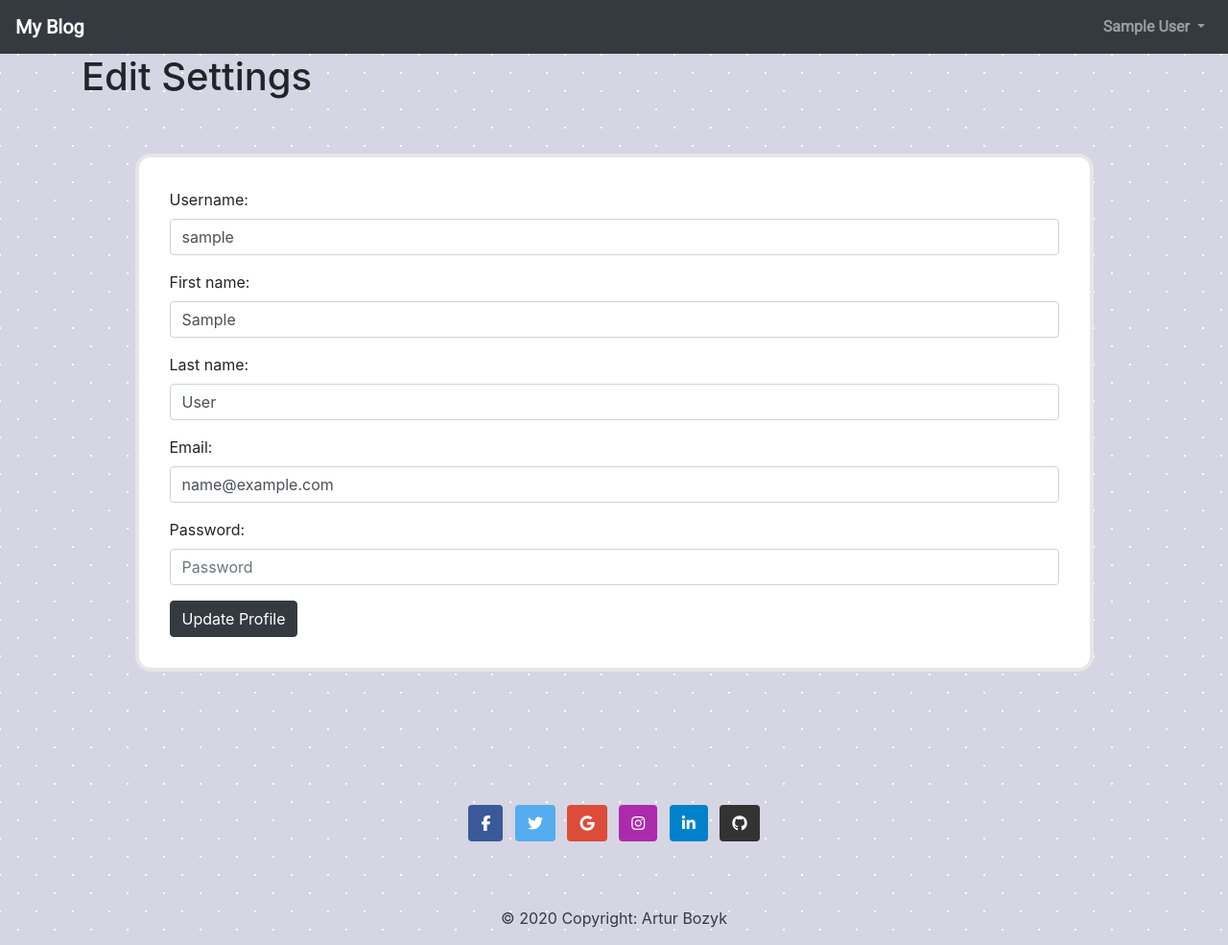
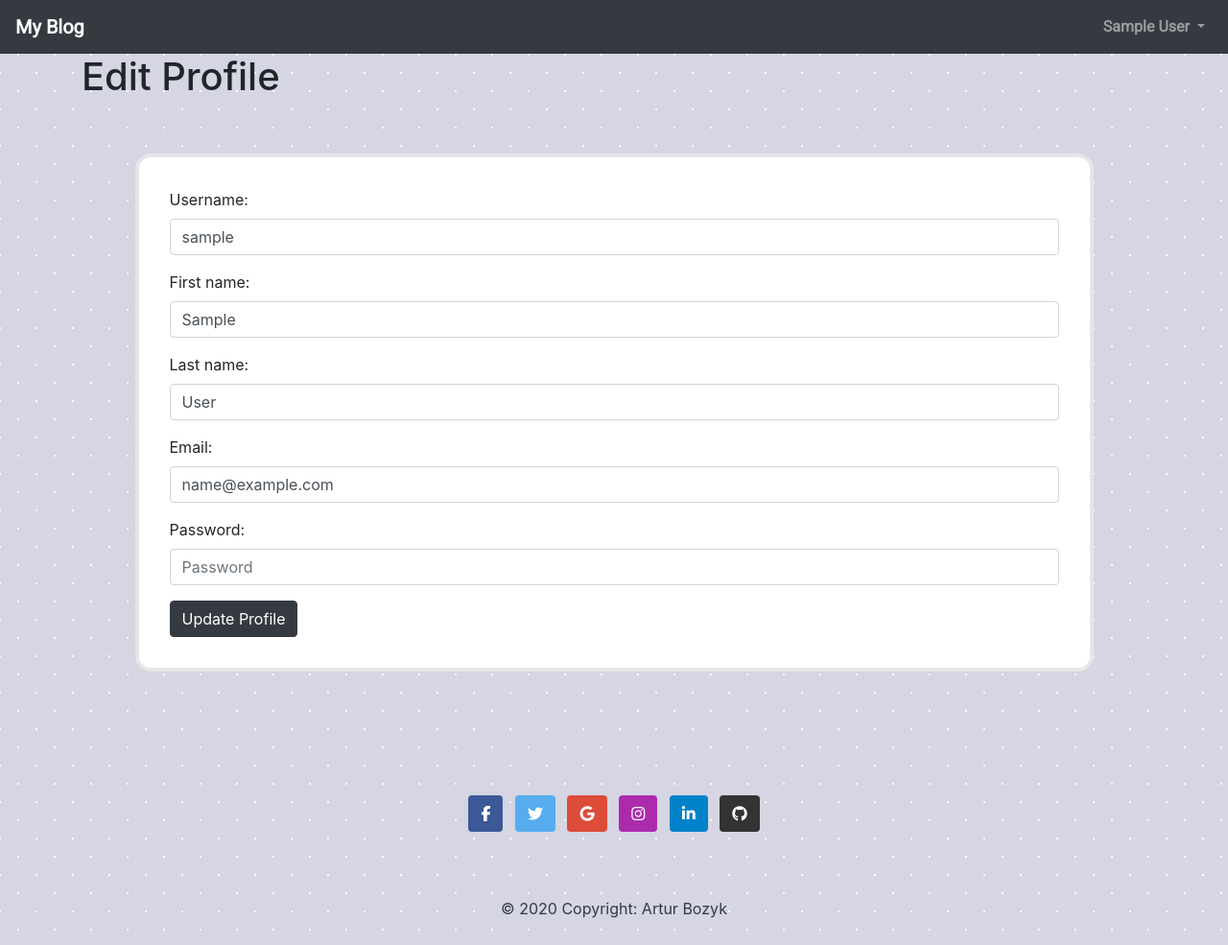
Before and after one commit to Archie9010/Blog, a Django app: page /members/edit_profile/ in a window 1280 px wide. Shown: the whole page at 96% size. Run offline with Django 3.2, Linux system fonts and the light colour scheme; the visitor is signed in with stand-in values (Sample User, id 1); some libraries are stand-ins or nearby versions.

Commit message:
add stytle to edit profile form and add css  box shadow to landin page container

```diff
--- a/blog/static/css/style.css
+++ b/blog/static/css/style.css
@@ -13,13 +13,15 @@ html>body {
   background-size: 38px 38px;
   background-position: 0 0,19px 19px;
   position: relative;
-  height: 100%;
+  min-height: 100vh;
+  margin: 0;
+  padding: 0;
+  min-height: 100vh;
+  display: flex;
+  flex-direction: column;
   }
 
-
-h1 {
-  position: relative;
-}
+/* Navbar */
 
 .nav-font {
     font-family: 'Roboto', cursive;
@@ -30,7 +32,14 @@ h1 {
 .image-container {
   position: relative;
 }
+
+.image-container-body {
+  opacity: 0.3;
+}
+
 .image-container:hover {
+  color: rgb(81, 48, 202);
+  box-shadow: 0 10px 25px rgba(1, 2, 15, 0.4);
   opacity: 0.5;
 }
 
@@ -64,6 +73,11 @@ h1 {
   color: lightgray;
 }
 
+.text-background {
+  color: bisque;
+  opacity: 0.4;
+}
+
 /* Form */
 .login-form {
   box-sizing: border-box;
@@ -79,11 +93,11 @@ h1 {
 /* Footer */
 .footer {
   width: 100%;
-  margin-top: 10%;
-  bottom:10%;
+  bottom: 0%;
   left:0;
   right:0;
-  height:30px;
+  height:10px;
+  position: absolute;
 }
 
   /* Extra Small devices (landscape phones, 350px and up) */
--- a/blog/views.py
+++ b/blog/views.py
@@ -53,6 +53,7 @@ class ArticleDetailView(DetailView):
         total_likes = total.total_likes()
 
         liked = False
+
         if total.likes.filter(id=self.request.user.id).exists():
             liked = True
         context['cat_menu'] = cat_menu
--- a/members/forms.py
+++ b/members/forms.py
@@ -7,14 +7,14 @@ from blog.models import Profile
 class ProfilePageForm(forms.ModelForm):
     class Meta:
         model = Profile
-        fields = ('bio', 'profile_pic', 'facebook_url', 'instagram_url', 'youtube_url', 'twitter_url')
+        fields = ('profile_pic', 'facebook_url', 'instagram_url', 'youtube_url', 'twitter_url', 'bio')
 
         widgets = {
-            'Bio': forms.TextInput(attrs={'class': 'form-control'}),
             'facebook_url': forms.TextInput(attrs={'class': 'form-control'}),
             'instagram_url': forms.TextInput(attrs={'class': 'form-control'}),
             'youtube_url': forms.TextInput(attrs={'class': 'form-control'}),
             'twitter_url': forms.TextInput(attrs={'class': 'form-control'}),
+            'Bio': forms.TextInput(attrs={'class': 'form-control'}),
             }
 
 
--- a/members/templates/registration/edit_profile.html
+++ b/members/templates/registration/edit_profile.html
@@ -1,9 +1,9 @@
 {% extends 'base.html' %}
-{% block title %}Edit Profile{% endblock %}
+{% block title %}Edit Profile Details{% endblock %}
 
 {% block content %}
 
-<h1>Edit Settings</h1>
+<h1>Edit Profile</h1>
 
 <br/><br/>
 <div class="form-group login-form">
--- a/members/templates/registration/register.html
+++ b/members/templates/registration/register.html
@@ -2,7 +2,7 @@
 {% block title %}Register{% endblock %}
 
 {% block content %}
-
+<br/><br/>
 <h1>Register</h1>
 
 <br/><br/>
--- a/templates/add_category.html
+++ b/templates/add_category.html
@@ -1,15 +1,16 @@
 {% extends 'base.html' %}
 {% block title %}Create A New Category!{% endblock %}
+{% load crispy_forms_tags %}
 
 {% block content %}
-
+<br/><br/>
 {% if user.is_authenticated %}
     <h1>Add Category</h1>
     <br/><br/>
     <div class="form-group">
         <form method="POST">
             {% csrf_token %}
-            {{ form.as_p }}
+            {{ form|crispy }}
             <button class="btn btn-dark">Add Category</button>
     </div>
 
--- a/templates/add_comment.html
+++ b/templates/add_comment.html
@@ -2,7 +2,7 @@
 {% block title %}Comment On Blog Post!{% endblock %}
 
 {% block content %}
-
+<br/><br/>
     {% if user.is_authenticated %}
         <h1>Add Comment</h1>
         <br/><br/>
--- a/templates/add_post.html
+++ b/templates/add_post.html
@@ -2,7 +2,7 @@
 {% block title %}Create A New Post!{% endblock %}
 
 {% block content %}
-
+<br/><br/>
 {% if user.is_authenticated %}
     <h1>Add Blog Post</h1>
     <br/><br/>
--- a/templates/base.html
+++ b/templates/base.html
@@ -18,13 +18,13 @@
   </head>
 
   <body>
-    <nav class="navbar navbar-expand-sm navbar-dark bg-dark nav-font">
+    <nav class="navbar navbar-expand-sm navbar-dark bg-dark nav-font ">
       <a class="navbar-brand" href="{% url 'home' %}">My Blog</a>
       <button class="navbar-toggler" type="button" data-toggle="collapse" data-target="#navbarSupportedContent" aria-controls="navbarSupportedContent" aria-expanded="false" aria-label="Toggle navigation">
         <span class="navbar-toggler-icon"></span>
       </button>
+
     <!-- Category Menu Code -->
-
 
       <div class="collapse navbar-collapse" id="navbarSupportedContent">
         <ul class="navbar-nav mr-auto">
@@ -98,7 +98,7 @@
 
 
        <!-- Footer -->
-
+    <div class="footer">
       <footer class="text-center text-white footer" id="footer" >
         <!-- Grid container -->
         <div class="container p-4 pb-0">
@@ -174,6 +174,7 @@
         </div>
         <!-- Copyright -->
       </footer>
+    </div>
 
       <!-- Optional JavaScript -->
       <!-- jQuery first, then Popper.js, then Bootstrap JS -->
--- a/templates/delete_post.html
+++ b/templates/delete_post.html
@@ -2,7 +2,7 @@
 {% block title %}Delete Post{% endblock %}
 
 {% block content %}
-
+<br/><br/>
 {% if user.is_authenticated %}
     {% if user.id == post.author.id %}
         <h1>Delete Blog Post</h1>
--- a/templates/home.html
+++ b/templates/home.html
@@ -15,7 +15,7 @@
                 <div class="col-md-4">
                     <div class="card mb-4">
                         <div class="card-body">
-                            <div class="image-container">
+                            <div class="image-container ">
                                 {% if "placeholder" in post.featured_image.url %}
                                 <img class="card-img-top"
                                     src="{{ post.author.profile.profile_pic.url }}">
--- a/templates/update_post.html
+++ b/templates/update_post.html
@@ -4,6 +4,7 @@
 
 {% if user.is_authenticated %}
     {% if user.id == post.author.id %}
+    <br/><br/>
         <h1>Update Blog Post</h1>
         <br/><br/>
         <div class="form-group">
```
Also changed, not shown: members/templates/registration/edit_profile_page.html (+5 -2 lines), members/templates/registration/user_profile.html (+5 -3 lines), templates/categories.html (+5 -3 lines).
